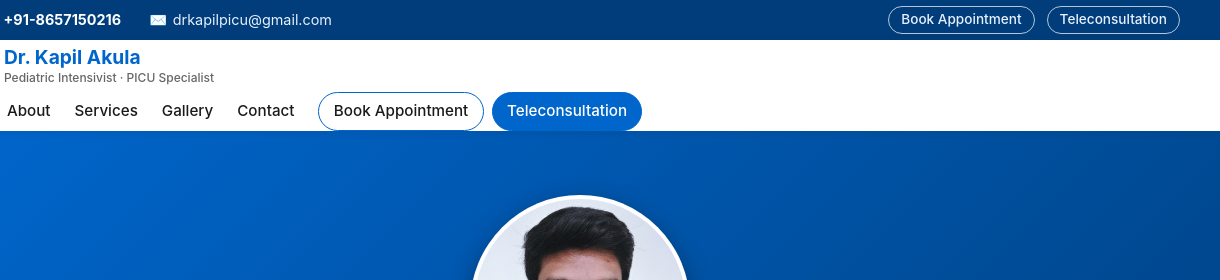
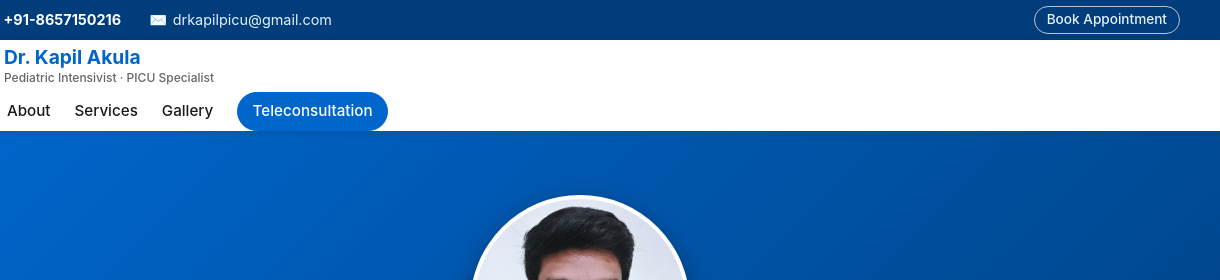
Before and after one commit to imlazzyfreak-cmd/DR-KAPIL-WEBSITE, a website: page index.html in a window 1280 px wide. Shown: the top 280 px of the page, 60-1280 px from the left. Drawn offline with Linux system fonts and the light colour scheme.

Commit message:
Update index.html

```diff
--- a/index.html
+++ b/index.html
@@ -835,7 +835,6 @@
             </div>
             <div class="top-bar-right">
                 <a href="#contact" class="top-link">Book Appointment</a>
-                <a href="#contact" class="top-link">Teleconsultation</a>
             </div>
         </div>
     </div>
@@ -855,9 +854,7 @@
                 <li><a href="/#about">About</a></li>
                 <li><a href="/#specialties">Services</a></li>
                 <li><a href="gallery.html">Gallery</a></li>
-                <li><a href="/#contact">Contact</a></li>
                 <div class="nav-cta">
-                    <a href="#contact" class="btn-nav">Book Appointment</a>
                     <a href="#contact" class="btn-nav secondary">Teleconsultation</a>
                 </div>
             </ul>
```
